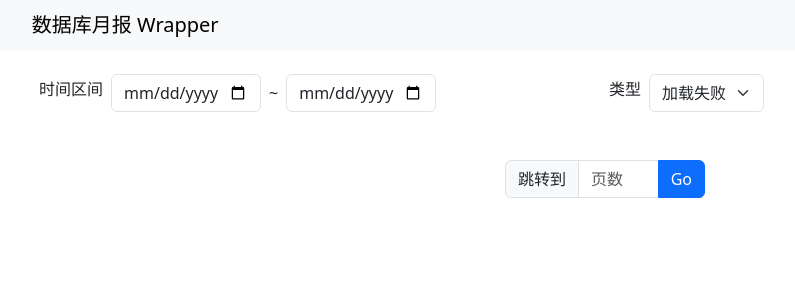
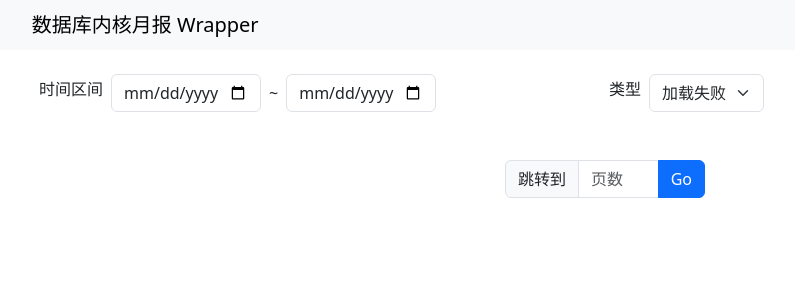
Before and after one commit to vimiix/ali-db-monthly, a Flask app: page / in a window 1280 px wide. Shown: the top 300 px of the page, without its empty margins (43-838 px from the left). Run offline with Flask 3, Linux system fonts and the light colour scheme; data that the repository does not hold is empty; parts of the project's set-up code (start-up, migrations or seed data) failed here and were passed over.

Commit message:
fix typo

```diff
--- a/src/templates/index.html
+++ b/src/templates/index.html
@@ -24,7 +24,7 @@
     <!-- 导航栏 -->
     <nav class="navbar navbar-expand-lg bg-body-tertiary">
         <div class="container-fluid">
-            <span class="navbar-brand mb-0 h1" style="padding-left: 5%;">数据库月报 Wrapper</span>
+            <span class="navbar-brand mb-0 h1" style="padding-left: 5%;">数据库内核月报 Wrapper</span>
         </div>
     </nav>
 
```
